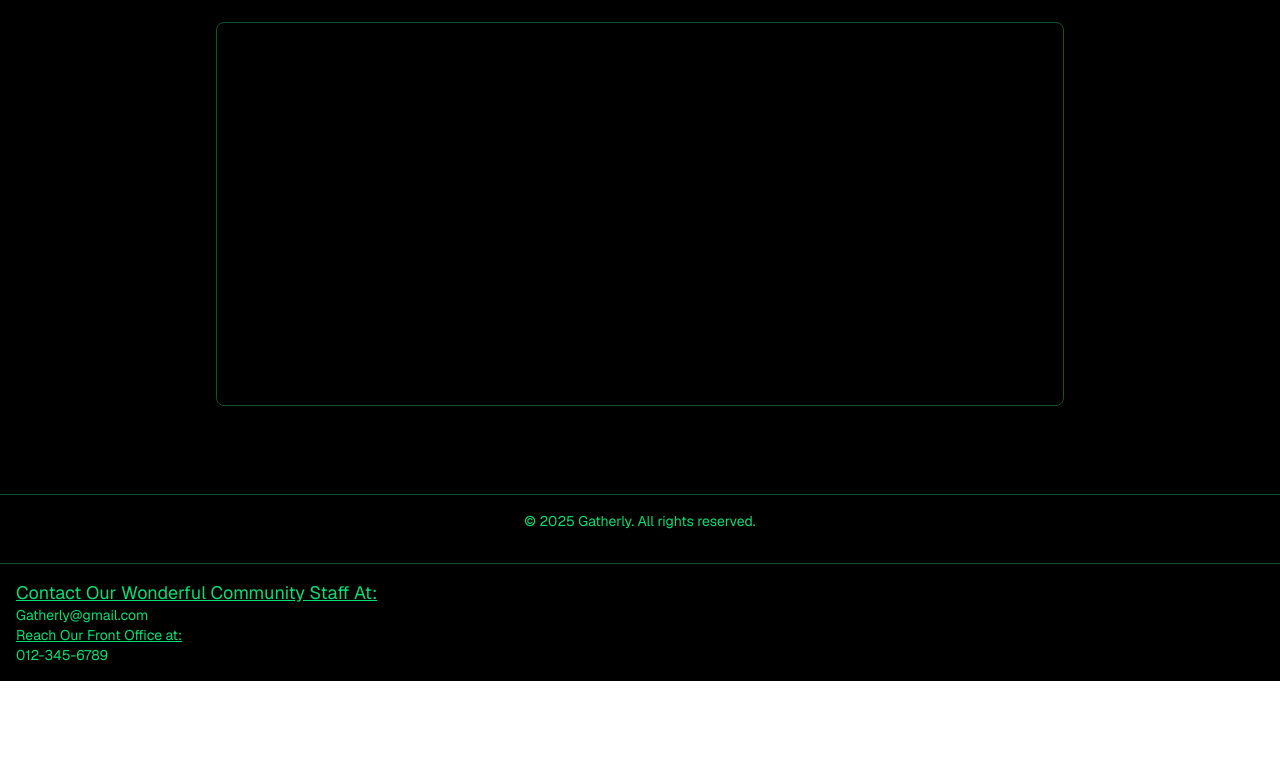
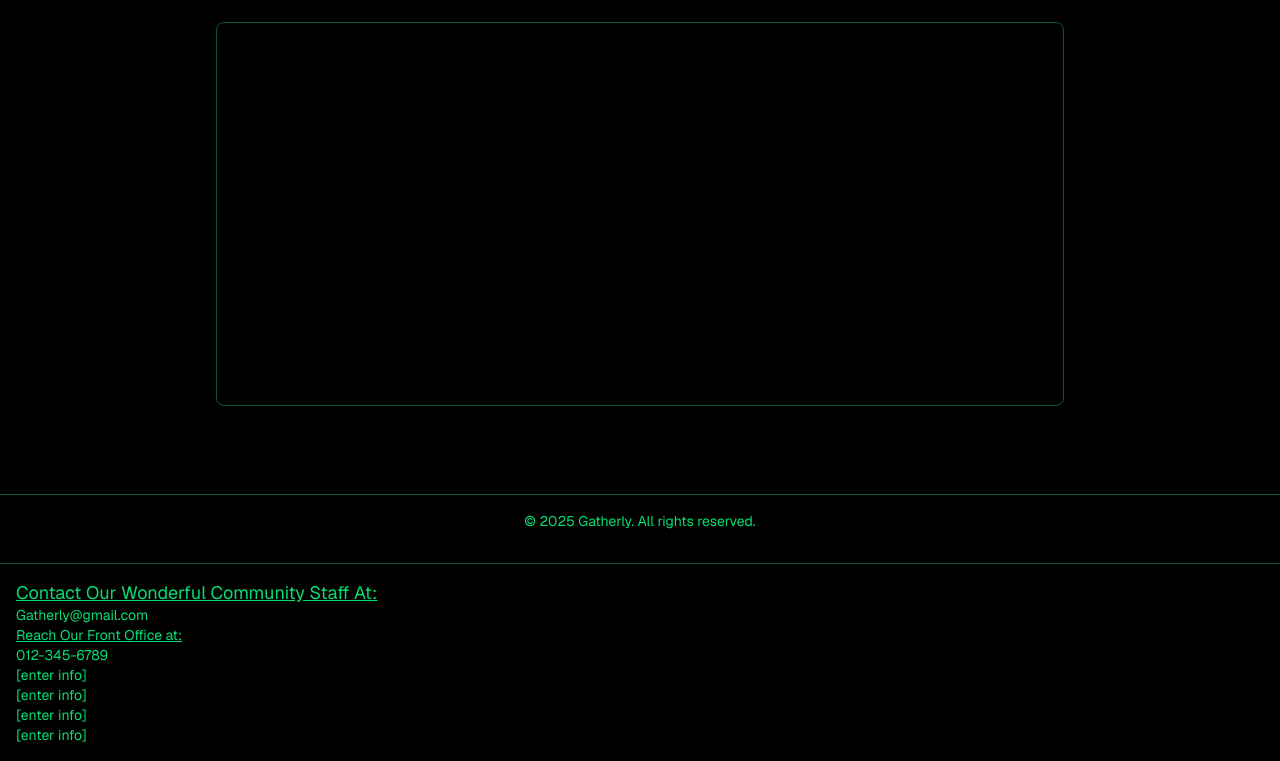
Before and after one commit to TSA-Group/tsa_group_starter, a Next.js app: page / in a window 1280 px wide. Shown: the part 1502-2263 px from the top of the page. Before the commit the page ends 2183 px from the top, so only its background shows below. Built offline with nearby package versions, Linux system fonts and the light colour scheme; a web font is replaced by a local one.

Commit message:
Update page.tsx

```diff
--- a/app/page.tsx
+++ b/app/page.tsx
@@ -112,6 +112,26 @@ export default function Home() {
               012-345-6789
             </a>
           </div>
+          <div>
+            <a href="[enter info]"  style={{ color: "rgb(5,223,114)", fontSize: "14px" }}>
+              [enter info]
+            </a>
+          </div>
+          <div>
+            <a href="[enter info]"  style={{ color: "rgb(5,223,114)", fontSize: "14px" }}>
+              [enter info]
+            </a>
+          </div>
+          <div>
+            <a href="[enter info]"  style={{ color: "rgb(5,223,114)", fontSize: "14px" }}>
+              [enter info]
+            </a>
+          </div>
+          <div>
+            <a href="[enter info]"  style={{ color: "rgb(5,223,114)", fontSize: "14px" }}>
+              [enter info]
+            </a>
+          </div>
         </footer>
       </div>
     </>
```
